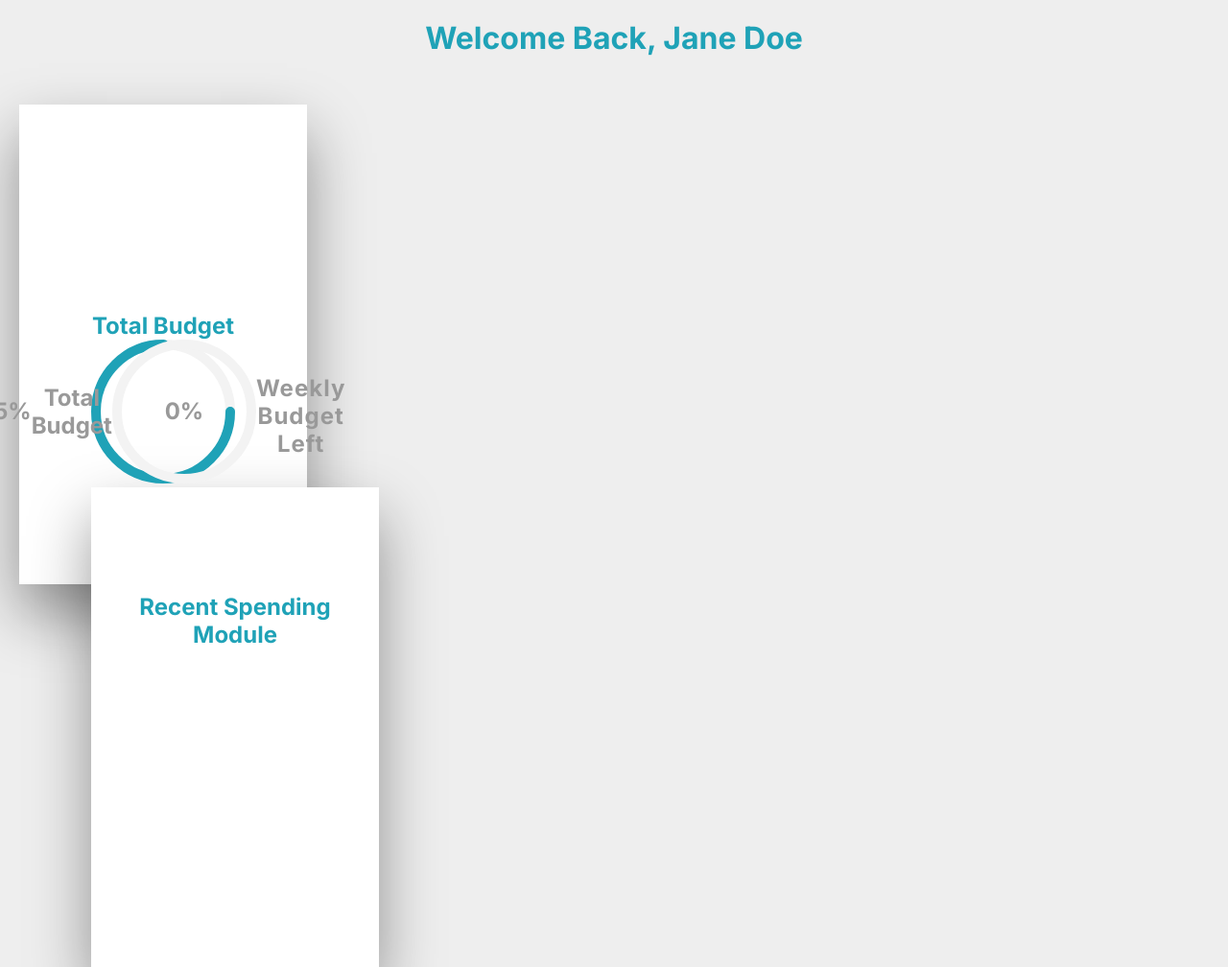
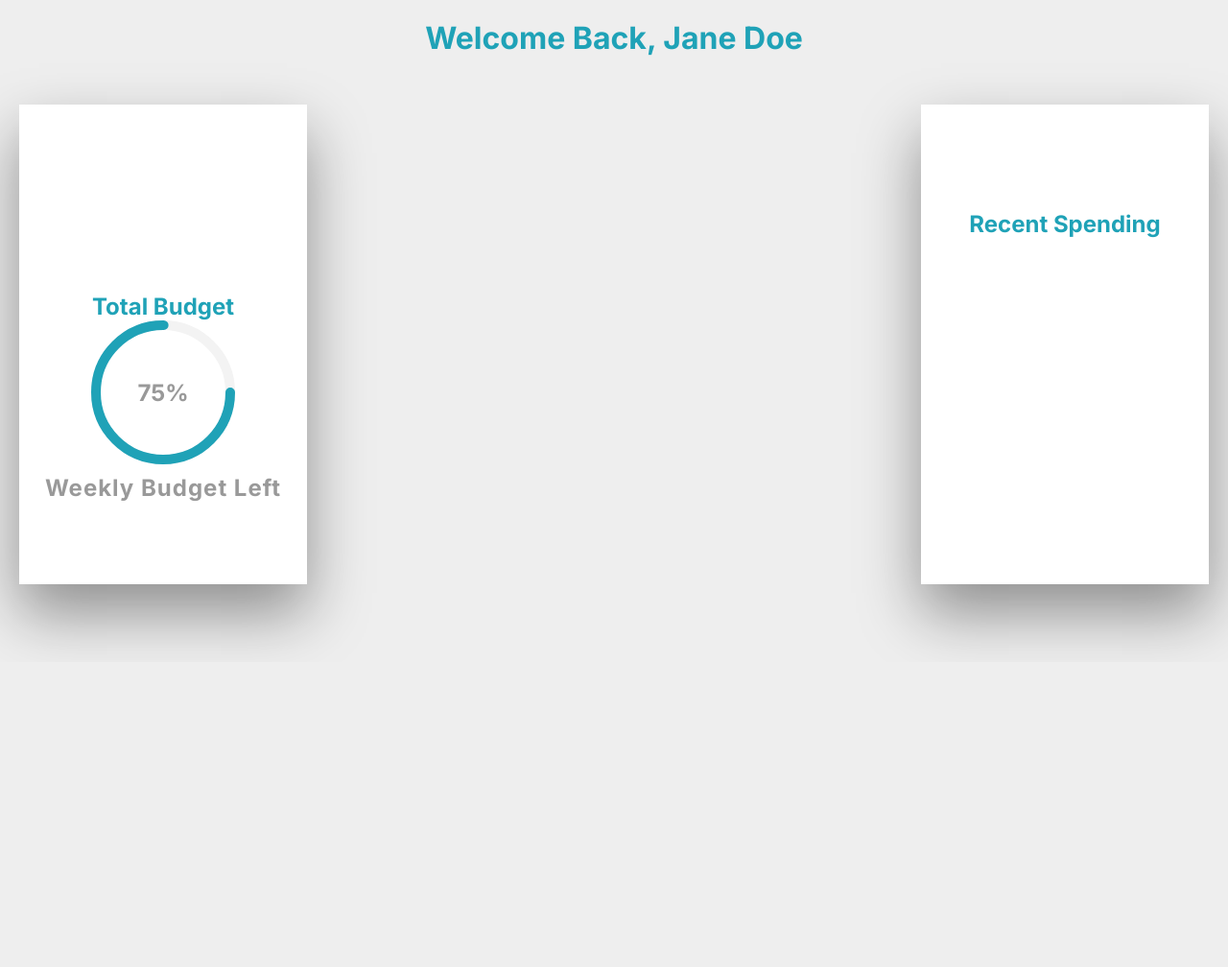
Before and after one commit to chelsnn/Budget-App, a Flask app: page / in a window 1280 px wide. Shown: the part 110-1118 px from the top of the page at 96% size. After the commit the page ends 785 px from the top, so only its background shows below. Run offline with Flask 3, Linux system fonts and the light colour scheme.

Commit message:
solved conflict with app.py

```diff
--- a/templates/homepage.html
+++ b/templates/homepage.html
@@ -14,14 +14,11 @@
 
     {% include 'navbar.html' %}
 
-
     <h1 class="welc">Welcome Back, {{ first_name }} {{ last_name }}</h1>
-
 
     <div class="boxes">
 
       <div class="Budget-Bar">
-
         <h2 class="modhead">Total Budget</h2>
         <div class="percent">
           <svg>
@@ -30,27 +27,13 @@
           </svg>
           <div class="num">
             <h2>{{ percent_left }}<span>%</span></h2>
-
-        <h2>Total Budget</h2>
-        <div class="percent">
-          <svg>
-            <circle cx="70" cy="70" r="70"></circle>
-            <circle cx="70" cy="70" r="70"></circle>
-          </svg>
-          <div class="num">
-            <h2>0<span>%</span></h2>
-
           </div>
         </div>
         <h2 class="text">Weekly Budget Left</h2>
       </div>
 
       <div class="mod">
-
         <h2 class="modhead">Recent Spending</h2>
-
-        <h2>Module</h2>
-
 
 
 
```
